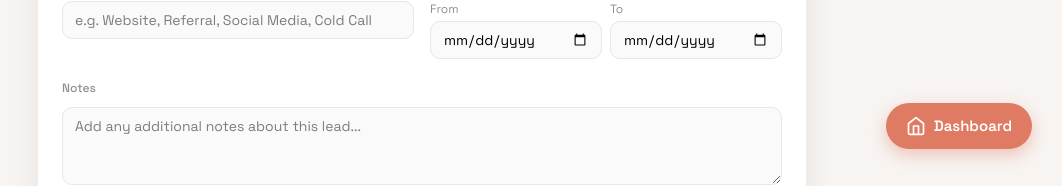
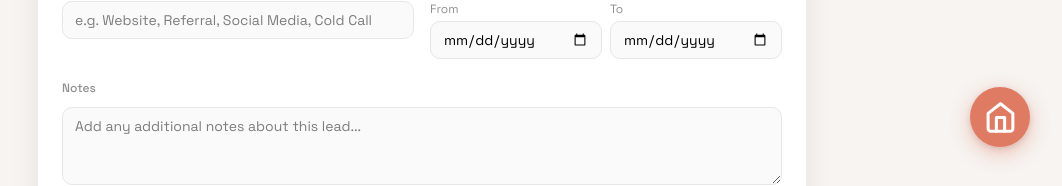
Before and after one commit to homeveda/frontend, a Next.js app: page /admin/initiallead/addlead in a window 1280 px wide. Shown: the part 621-807 px from the top of the page, without its empty margins (218-1280 px from the left). Built offline with nearby package versions, Linux system fonts and the light colour scheme; no server answers.

Commit message:
dashoard button shrink

```diff
--- a/app/admin/layout.jsx
+++ b/app/admin/layout.jsx
@@ -6,7 +6,7 @@ export default function AdminLayout({ children }) {
   const pathname = usePathname();
   const router = useRouter();
 
-  // Show the Dashboard home button only on sub-pages, not root admin (login) or the dashboard itself
+  // Show only on sub-pages, not on login or dashboard itself
   const showBtn = pathname && pathname !== "/admin" && pathname !== "/admin/dashboard";
 
   return (
@@ -14,46 +14,45 @@ export default function AdminLayout({ children }) {
       <AnimatePresence>
         {showBtn && (
           <motion.button
-            initial={{ opacity: 0, scale: 0.8 }}
+            key="dashboard-btn"
+            initial={{ opacity: 0, scale: 0.5 }}
             animate={{ opacity: 1, scale: 1 }}
-            exit={{ opacity: 0, scale: 0.8 }}
-            whileHover={{ scale: 1.05 }}
-            whileTap={{ scale: 0.95 }}
+            exit={{ opacity: 0, scale: 0.5 }}
+            whileHover={{ scale: 1.1 }}
+            whileTap={{ scale: 0.9 }}
             onClick={() => router.push("/admin/dashboard")}
+            title="Dashboard"
             style={{
               position: "fixed",
-              bottom: "30px",
-              right: "30px",
+              bottom: "clamp(16px, 4vw, 32px)",
+              right: "clamp(16px, 4vw, 32px)",
               zIndex: 9999,
+              width: "clamp(44px, 7vw, 60px)",
+              height: "clamp(44px, 7vw, 60px)",
+              borderRadius: "50%",
+              backgroundColor: "#e07b63",
+              border: "none",
+              cursor: "pointer",
+              padding: 0,
               display: "flex",
               alignItems: "center",
-              gap: "8px",
-              padding: "12px 20px",
-              backgroundColor: "#e07b63",
-              color: "white",
-              border: "none",
-              borderRadius: "50px",
-              fontWeight: "600",
-              fontSize: "15px",
-              boxShadow: "0 6px 16px rgba(224, 123, 99, 0.4)",
-              cursor: "pointer",
-              fontFamily: "'Space Grotesk', sans-serif",
+              justifyContent: "center",
+              boxShadow: "0 6px 20px rgba(224,123,99,0.45), 0 2px 6px rgba(0,0,0,0.12)",
             }}
           >
             <svg
-              width="20"
-              height="20"
+              width="55%"
+              height="55%"
               viewBox="0 0 24 24"
               fill="none"
-              stroke="currentColor"
-              strokeWidth="2"
+              stroke="white"
+              strokeWidth="2.2"
               strokeLinecap="round"
               strokeLinejoin="round"
             >
-              <path d="M3 9l9-7 9 7v11a2 2 0 0 1-2 2H5a2 2 0 0 1-2-2z"></path>
-              <polyline points="9 22 9 12 15 12 15 22"></polyline>
+              <path d="M3 9l9-7 9 7v11a2 2 0 0 1-2 2H5a2 2 0 0 1-2-2z" />
+              <polyline points="9 22 9 12 15 12 15 22" />
             </svg>
-            Dashboard
           </motion.button>
         )}
       </AnimatePresence>
```
